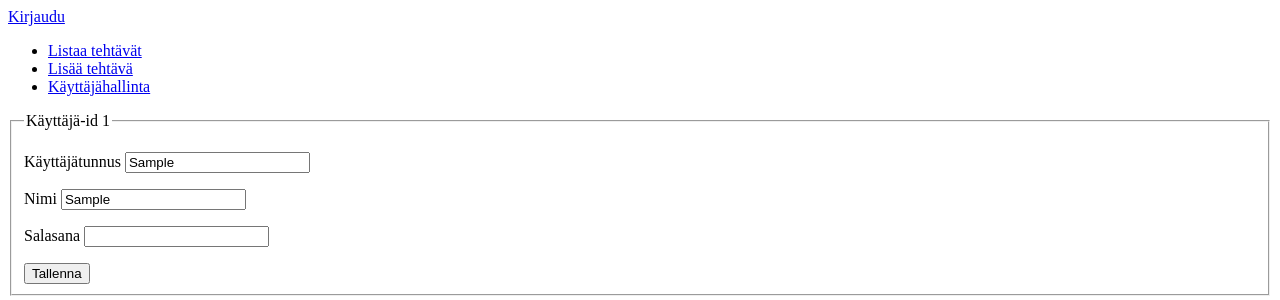
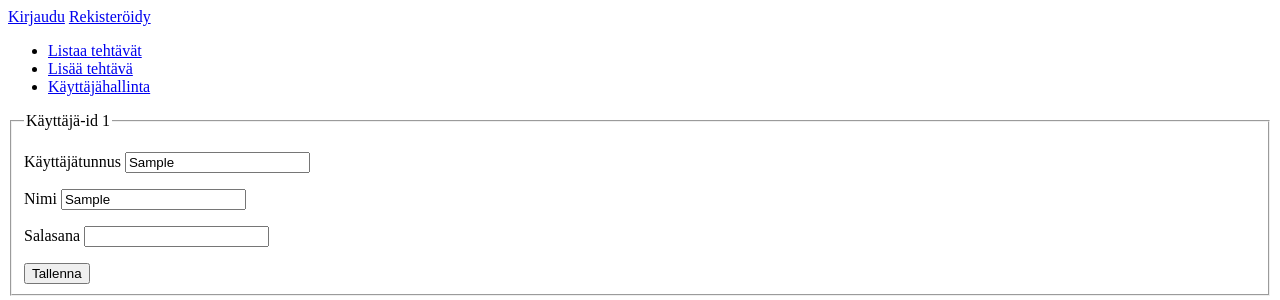
Before and after one commit to annapiir/prosse, a Flask app: page /auth/1/ in a window 1280 px wide. Shown: the top 300 px of the page. Run offline with Flask 2, Linux system fonts and the light colour scheme; tables that the repository leaves empty hold one stand-in row (Sample ...).

Commit message:
Rekisteröitymislinkki lisätty

```diff
--- a/application/templates/layout.html
+++ b/application/templates/layout.html
@@ -12,6 +12,7 @@
         </p>
       {% else %}
         <a href="{{ url_for('auth_login') }}">Kirjaudu</a>
+        <a href="{{ url_for('kayttaja_lisays_lomake') }}">Rekisteröidy</a>
       {% endif %}
 
       <ul>
```
